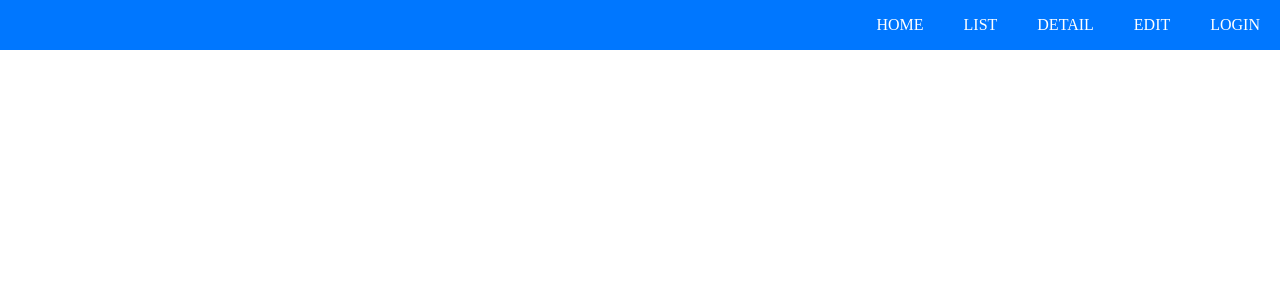
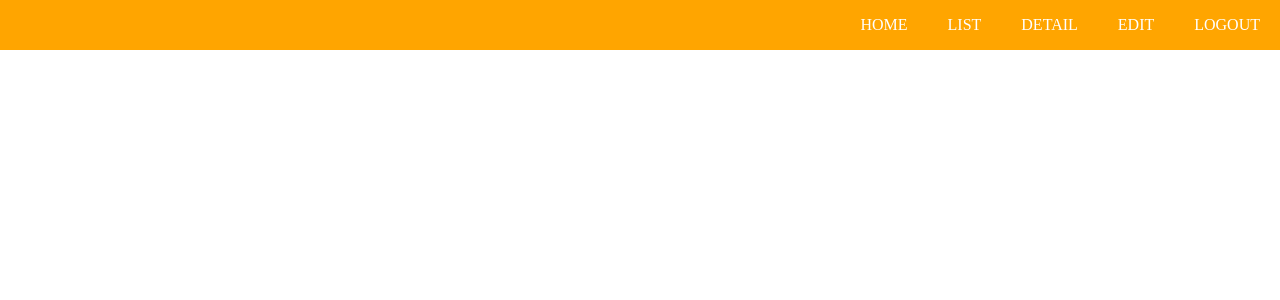
Before and after one commit to matteo-bellinaso/teamGroup, an Angular app: page /login in a window 1280 px wide. Shown: the top 300 px of the page. Built offline with nearby package versions, Linux system fonts and the light colour scheme.

Commit message:
cambiato colore navbar in orange

```diff
--- a/src/app/components/header/header.component.css
+++ b/src/app/components/header/header.component.css
@@ -12,7 +12,7 @@ li {
 
 #navbar {
     height: 50px;
-    background-color: #0077ff;
+    background-color: orange;
 }
 
 #navbar a {
--- a/src/app/components/header/header.component.html
+++ b/src/app/components/header/header.component.html
@@ -14,7 +14,7 @@
                 <a routerLink="/edit">EDIT</a>
             </li>
             <li>
-                <a routerLink="/login">LOGIN</a>
+                <a>LOGOUT</a>
             </li>
         </ul>
     </nav>
```
